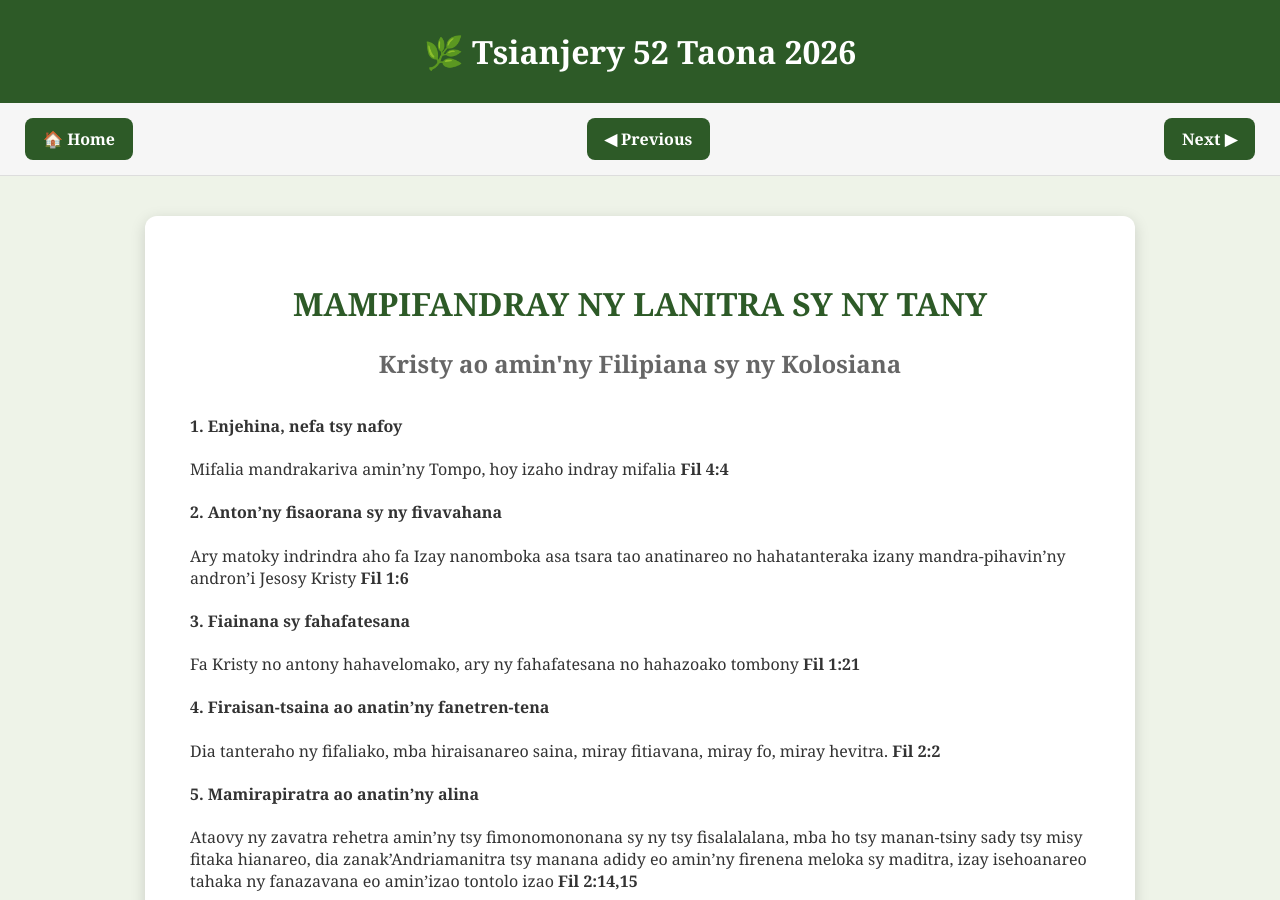
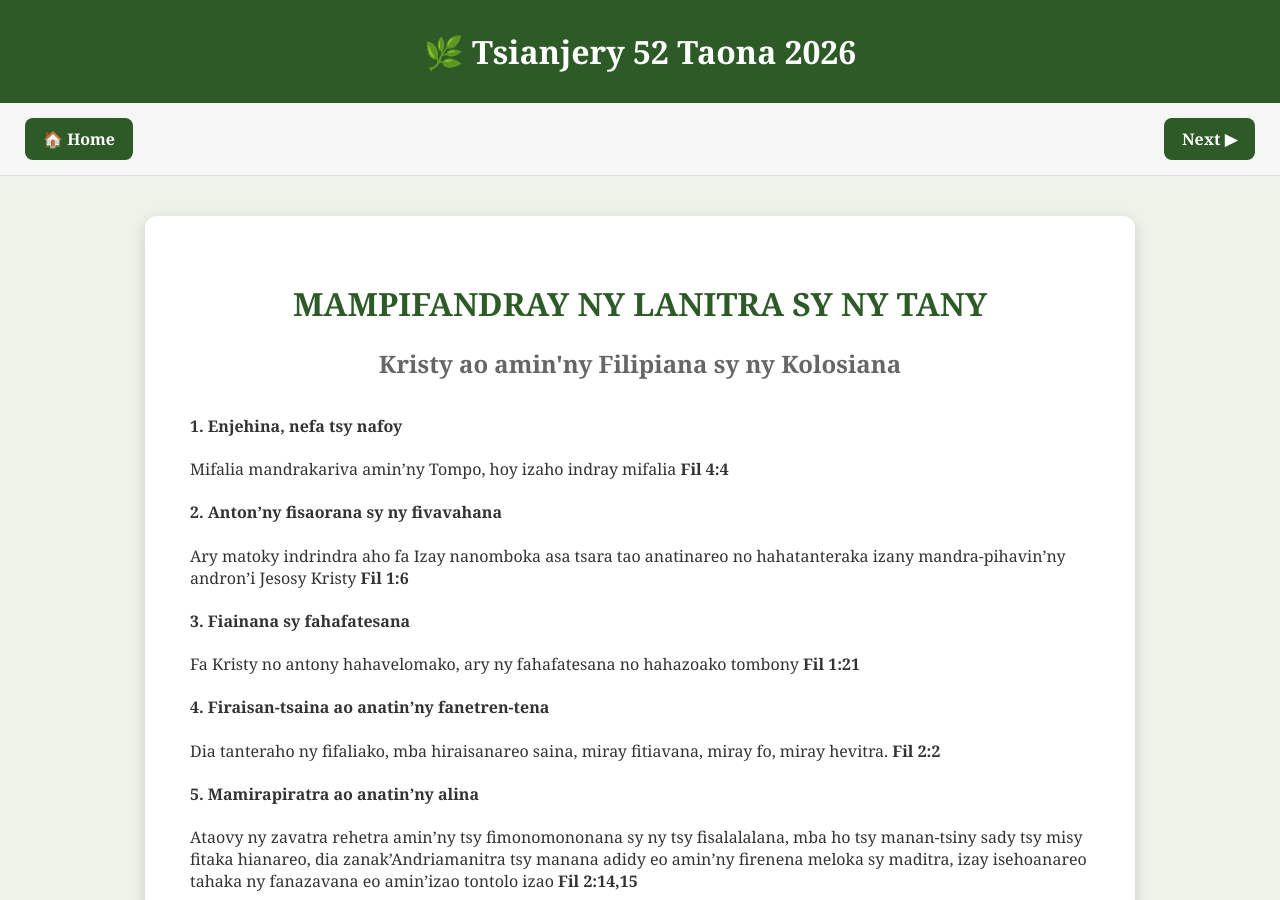
Before and after one commit to nainaw/tsianjery, a Jekyll site: the page built from TelovolanaI.md, in a window 1280 px wide and 900 px high. Built offline with Jekyll 4.4.1, drawn with Linux system fonts in a browser that asks for light colours; our own code applies the rules of GitHub Pages for plain Markdown files.

Commit message:
Update navigation links in TelovolanaI.md

```diff
--- a/TelovolanaI.md
+++ b/TelovolanaI.md
@@ -2,7 +2,7 @@
 title: "MAMPIFANDRAY NY LANITRA SY NY TANY"
 subtitle: "Kristy ao amin'ny Filipiana sy ny Kolosiana"
 
-previous: /
+previous:
 next: /TelovolanaII.html
 ---
 
```
